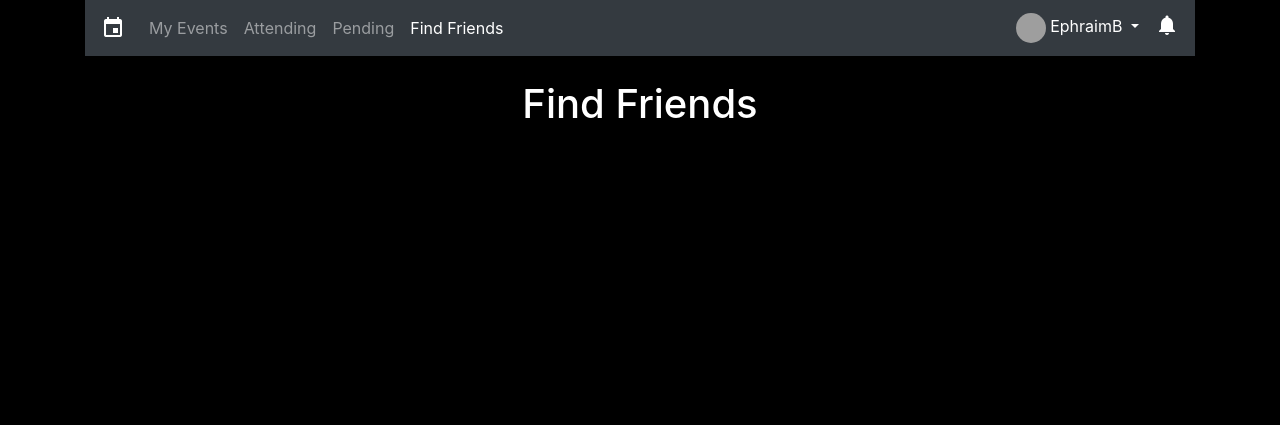
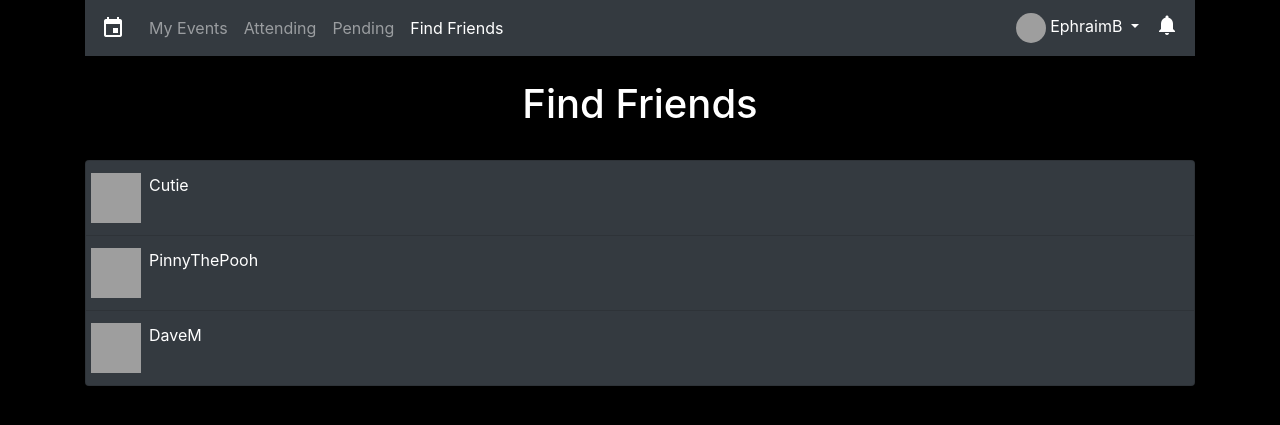
Before and after one commit to EphraimB/Events, a PHP site: page /Events/findFriends.php in a window 1280 px wide. Shown: the top 425 px of the page. Run offline with PHP 8.4, Linux system fonts and the light colour scheme; a user stored in the database is signed in; data comes from the database, SQL or seed files in the repository; grey boxes are pictures that could not be loaded.

Commit message:
The find friends page now shows a list of all users in the database.

```diff
--- a/findFriends.php
+++ b/findFriends.php
@@ -37,6 +37,9 @@ $darkTheme_query = "SELECT darkTheme FROM users WHERE user_id='$session_user_id'
 $darkTheme_result = mysqli_query($link, $darkTheme_query);
 
 $darkTheme = mysqli_fetch_array($darkTheme_result)[0];
+
+$findFriends_query = "SELECT * FROM users WHERE user_id <> '$session_user_id'";
+$findFriends_result = mysqli_query($link, $findFriends_query);
 ?>
 
 <!DOCTYPE html>
@@ -200,8 +203,35 @@ $darkTheme = mysqli_fetch_array($darkTheme_result)[0];
       <header>
         <h1 class="text-center">Find Friends</h1>
       </header>
+      <br>
       <main>
+        <div class="list-group">
+          <?php
+          while($user = mysqli_fetch_array($findFriends_result)){
+            $username = $user['username'];
+            $user_email = $user['email'];
+            $user_email_hash = md5(strtolower(trim($user_email)));
 
+            if($darkTheme == 0){
+          ?>
+          <li class="list-group-item">
+          <?php
+          }
+          else if($darkTheme == 1){
+          ?>
+          <li class="list-group-item bg-dark">
+          <?php
+          }
+          ?>
+            <div class="row">
+              <img class="align-middle" src="https://www.gravatar.com/avatar/<?php echo $user_email_hash ?>?s=150" width="50" height="50">
+              &ensp;<p><?php echo $username ?></p>
+            </div>
+          </li>
+          <?php
+          }
+          ?>
+        </div>
       </main>
     </div>
   </body>
```
